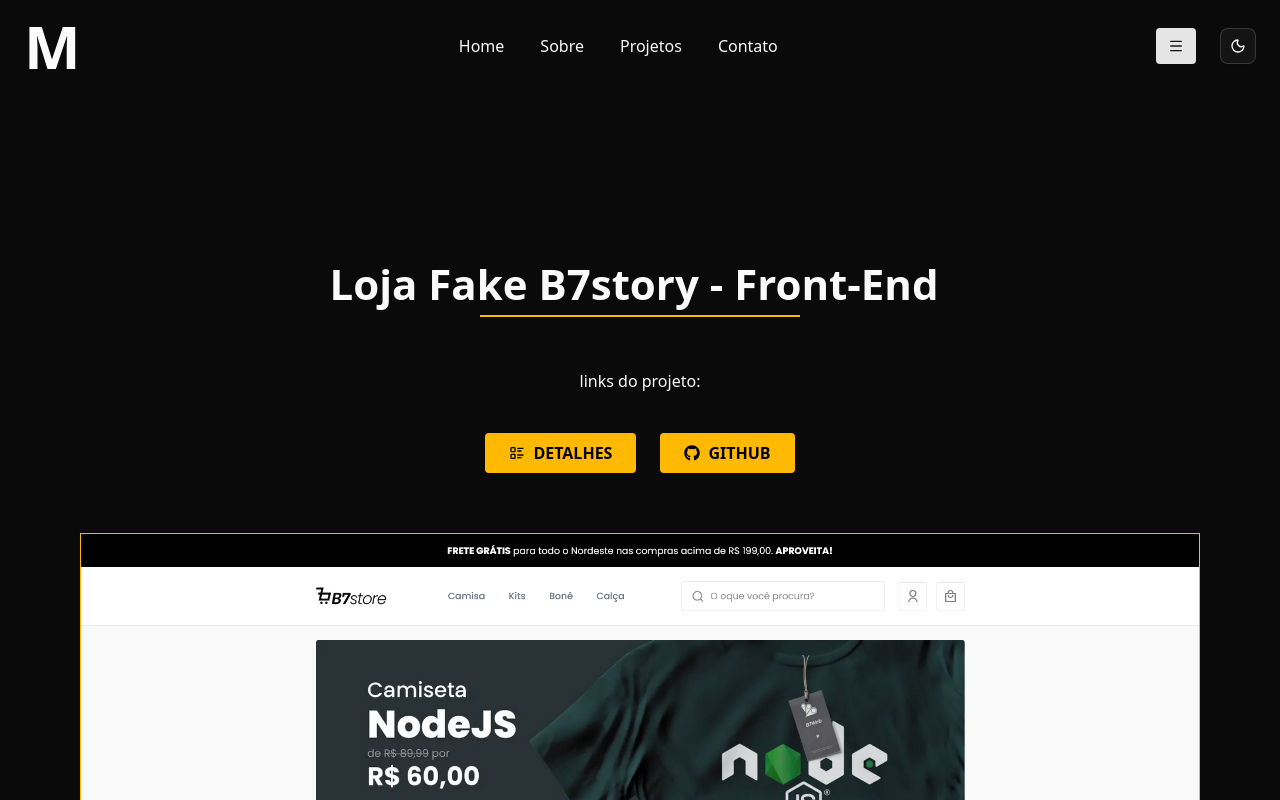
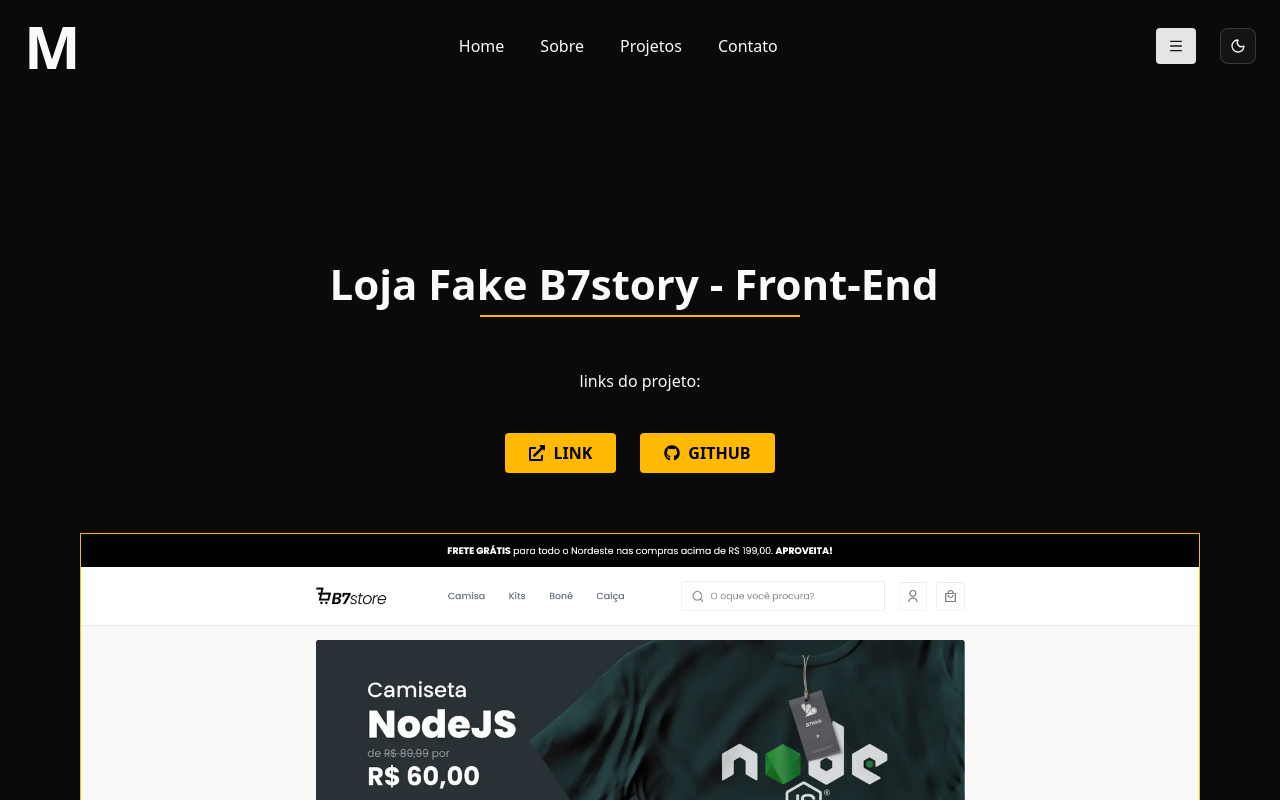
Before and after one commit to Marcio-Moraes/portfolio-nextjs, a Next.js app: page /projetos/b7story in a window 1280 px wide. Shown: the top 800 px of the page. Built offline with nearby package versions, Linux system fonts and the light colour scheme.

Commit message:
Criada a possibilidade de target blank do component botaoProjetoItem, e utilizado nos links da página detalhes do projeto

```diff
--- a/src/app/components/linksProjeto.tsx
+++ b/src/app/components/linksProjeto.tsx
@@ -1,7 +1,7 @@
 import Link from "next/link";
 import { TbListDetails } from "react-icons/tb";
 import { BotaoProjetoItem } from "./layout/botaoProjetoItem";
-import { FaGithub } from "react-icons/fa";
+import { FaExternalLinkAlt, FaGithub } from "react-icons/fa";
 type Props = {
     linkProjeto: string;
     github: string;
@@ -16,8 +16,8 @@ export const LinksProjeto = ({linkProjeto, github}: Props) => {
 
             <div className="flex justify-center gap-6">
                 <BotaoProjetoItem href={linkProjeto} targetblank>
-                    <TbListDetails />
-                    <div className="hidden md:flex">Detalhes</div>
+                    <FaExternalLinkAlt />
+                    <div className="hidden md:flex">Link</div>
                 </BotaoProjetoItem>
 
                 <BotaoProjetoItem href={github} targetblank>
```
